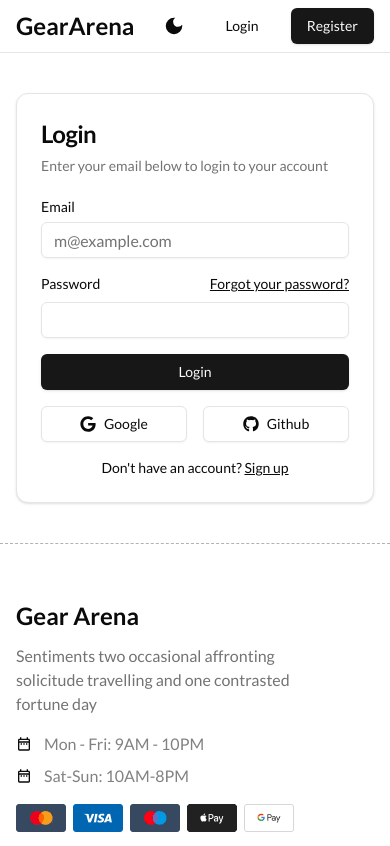
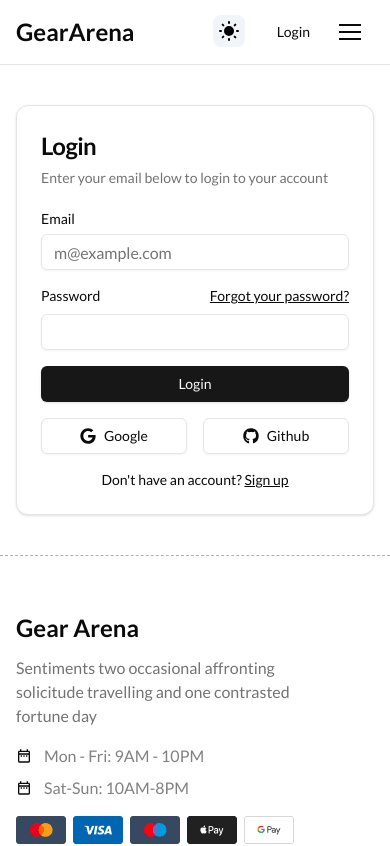
Before and after one commit to FollowNaim/Gear-Arena, a React (Vite) app: page /auth/signin in a window 390 px wide. Shown: the top 846 px of the page. Built offline with nearby package versions, Linux system fonts and the light colour scheme; no server answers.

Commit message:
feat: made navigation menu mobile responsive. and improve theme functionality
Signed-off-by: Naim <naimxf@gmail.com>

```diff
--- a/package.json
+++ b/package.json
@@ -17,6 +17,7 @@
     "clsx": "^2.1.1",
     "firebase": "^11.0.2",
     "framer-motion": "^11.13.1",
+    "hamburger-react": "^2.5.1",
     "lottie-react": "^2.4.0",
     "lucide-react": "^0.464.0",
     "react": "^18.3.1",
--- a/src/components/hero/Hero.jsx
+++ b/src/components/hero/Hero.jsx
@@ -3,7 +3,7 @@ import { Button } from "../ui/button";
 function Hero() {
   return (
     <div className=" px-4">
-      <div className="container grid grid-cols-2 justify-between items-center bg-slate-950 text-white rounded-xl">
+      <div className="container border grid grid-cols-2 justify-between items-center bg-slate-950 text-white rounded-xl">
         <div className="py-20 pl-10">
           <h4 className="font-semibold text-6xl leading-tight ">
             Never Low Your <br /> Standard
--- /dev/null
+++ b/src/components/icon-btn/IconBtn.jsx
@@ -0,0 +1,12 @@
+export const IconButton = ({ children, ...props }) => {
+  return (
+    <>
+      <button
+        {...props}
+        className="group outline-0 hover:outline hover:outline-2 bg-slate-100 outline-slate-400 dark:bg-gray-800 dark:outline-slate-700 rounded-lg md:p-2 p-1"
+      >
+        {children}
+      </button>
+    </>
+  );
+};
--- a/src/components/navigation/Nav.jsx
+++ b/src/components/navigation/Nav.jsx
@@ -1,14 +1,19 @@
+import Moon from "@/lib/Moon";
+import Sun from "@/lib/Sun";
 import { AuthContext } from "@/provider/AuthProvider";
 import { themeContext } from "@/provider/ThemeProvider";
-import { useContext } from "react";
+import { Squash as Hamburger } from "hamburger-react";
+import { useContext, useEffect, useState } from "react";
 import toast from "react-hot-toast";
-import { MdDarkMode, MdLightMode } from "react-icons/md";
-import { Link, NavLink } from "react-router-dom";
+import { Link, NavLink, useLocation } from "react-router-dom";
+import { IconButton } from "../icon-btn/IconBtn";
 import { Button } from "../ui/button";
 
 function Nav() {
   const { user, handleSignOut } = useContext(AuthContext);
   const { theme, setTheme } = useContext(themeContext);
+  const [isOpen, setIsOpen] = useState(false);
+  const { pathname } = useLocation();
   const handleLogout = () => {
     toast.promise(handleSignOut(), {
       loading: "Signing Out...",
@@ -16,6 +21,9 @@ function Nav() {
       error: <b>Could not signout.</b>,
     });
   };
+  useEffect(() => {
+    setIsOpen(false);
+  }, [pathname]);
   return (
     <div>
       <div className="container flex justify-between items-center py-2 px-4 border-b border-border">
@@ -25,8 +33,15 @@ function Nav() {
           </Link>
         </div>
 
-        <div className="hidden md:block">
-          <ul className="flex items-center gap-6" id="navlinks">
+        <div
+          className={`absolute md:static w-full bg-black/30 backdrop-blur-lg py-10 md:py-0  ${
+            isOpen ? "translate-y-52" : "-translate-y-full"
+          } duration-300 ease-in-out md:w-fit transition-transform md:bg-transparent md:translate-y-0  z-40 left-0`}
+        >
+          <ul
+            className="flex flex-col md:flex-row items-center gap-6"
+            id="navlinks"
+          >
             <NavLink to={"/"}>
               <li>Home</li>
             </NavLink>
@@ -39,12 +54,23 @@ function Nav() {
             <NavLink to={"/my-equipment"}>
               <li>My Equipement</li>
             </NavLink>
+            <Button className="block md:hidden" onClick={handleLogout}>
+              Log Out
+            </Button>
           </ul>
         </div>
 
-        <div className="flex items-center gap-4">
-          <div className="mr-2 cursor-pointer" onClick={() => setTheme(!theme)}>
-            {theme ? <MdLightMode size={22} /> : <MdDarkMode size={22} />}
+        <div className="hidden md:flex items-center gap-4">
+          <div className={`cursor-pointer`} onClick={() => setTheme(!theme)}>
+            {theme ? (
+              <IconButton>
+                <Moon />
+              </IconButton>
+            ) : (
+              <IconButton>
+                <Sun />
+              </IconButton>
+            )}
           </div>
           {!user && (
             <div className="flex gap-4 items-center">
@@ -76,6 +102,47 @@ function Nav() {
             </div>
           )}
         </div>
+
+        <div className="flex items-center md:hidden">
+          <div className="flex md:hidden items-center gap-4">
+            <div className={`cursor-pointer`} onClick={() => setTheme(!theme)}>
+              {theme ? (
+                <IconButton>
+                  <Moon />
+                </IconButton>
+              ) : (
+                <IconButton>
+                  <Sun />
+                </IconButton>
+              )}
+            </div>
+            {!user && (
+              <div className="flex gap-4 items-center">
+                <Link to={"/auth/signin"}>
+                  <Button className="" variant="ghost">
+                    Login
+                  </Button>
+                </Link>
+              </div>
+            )}
+            {user && (
+              <div className="flex gap-4 items-center">
+                <p title={user.displayName || "N/A"}>
+                  <img
+                    className="w-8 rounded-full"
+                    referrerPolicy="no-referrer"
+                    src={
+                      user.photoURL ||
+                      "https://i.ibb.co.com/6H3SMRm/user-profile-icon-vector-avatar-600nw-2247726673-removebg-preview.png"
+                    }
+                    alt=""
+                  />
+                </p>
+              </div>
+            )}
+          </div>
+          <Hamburger size={22} toggle={setIsOpen} toggled={isOpen} />
+        </div>
       </div>
     </div>
   );
--- a/src/components/slider/Slider.jsx
+++ b/src/components/slider/Slider.jsx
@@ -4,14 +4,14 @@ export default function Slider({ heading, bold, description, image }) {
   return (
     <div className=" px-4">
       <div
-        className="container grid grid-cols-1 md:grid-cols-2 justify-between items-center bg-black/80 bg-blend-overlay text-white rounded-xl"
+        className="container border grid grid-cols-1 md:grid-cols-2 justify-between items-center bg-black/80 bg-blend-overlay text-white rounded-xl"
         style={{ backgroundImage: `url(${bgleft})` }}
       >
         <div className="col-span-1 py-20 pl-10">
           <h4 className="font-semibold text-5xl leading-tight ">
             {heading} <br /> <span className="text-[#3B82F6]">{bold}</span>
           </h4>
-          <p className="pt-2 text-muted/60">{description}</p>
+          <p className="pt-2 text-muted/60 dark:text-white/70">{description}</p>
           <div className="mt-5">
             <Button className="bg-white text-black" size="lg">
               Buy Now
--- a/src/components/ui/button.jsx
+++ b/src/components/ui/button.jsx
@@ -1,11 +1,11 @@
-import * as React from "react"
-import { Slot } from "@radix-ui/react-slot"
+import { Slot } from "@radix-ui/react-slot";
 import { cva } from "class-variance-authority";
+import * as React from "react";
 
-import { cn } from "@/lib/utils"
+import { cn } from "@/lib/utils";
 
 const buttonVariants = cva(
-  "inline-flex items-center justify-center gap-2 whitespace-nowrap rounded-md text-sm font-medium transition-colors focus-visible:outline-none focus-visible:ring-1 focus-visible:ring-ring disabled:pointer-events-none disabled:opacity-50 [&_svg]:pointer-events-none [&_svg]:size-4 [&_svg]:shrink-0",
+  "inline-flex items-center justify-center gap-2 whitespace-nowrap rounded-md text-sm font-medium transition-colors focus-visible:outline-none focus-visible:ring-1 focus-visible:ring-ring disabled:pointer-events-none disabled:opacity-50 [&_svg]:pointer-events-none [&_svg]:size-4 [&_svg]:shrink-0 active:scale-90 duration-200 ease-in-out transition-all",
   {
     variants: {
       variant: {
@@ -32,17 +32,20 @@ const buttonVariants = cva(
       size: "default",
     },
   }
-)
+);
 
-const Button = React.forwardRef(({ className, variant, size, asChild = false, ...props }, ref) => {
-  const Comp = asChild ? Slot : "button"
-  return (
-    (<Comp
-      className={cn(buttonVariants({ variant, size, className }))}
-      ref={ref}
-      {...props} />)
-  );
-})
-Button.displayName = "Button"
+const Button = React.forwardRef(
+  ({ className, variant, size, asChild = false, ...props }, ref) => {
+    const Comp = asChild ? Slot : "button";
+    return (
+      <Comp
+        className={cn(buttonVariants({ variant, size, className }))}
+        ref={ref}
+        {...props}
+      />
+    );
+  }
+);
+Button.displayName = "Button";
 
-export { Button, buttonVariants }
+export { Button, buttonVariants };
--- /dev/null
+++ b/src/lib/Moon.jsx
@@ -0,0 +1,37 @@
+import { motion } from "framer-motion";
+
+const Moon = ({ rotate }) => {
+  const rotateAnim = {
+    hidden: {
+      opacity: 1,
+      rotate: 360,
+    },
+    show: {
+      opacity: 1,
+      rotate: 180,
+    },
+  };
+
+  return (
+    <motion.svg
+      xmlns="http://www.w3.org/2000/svg"
+      className="h-6 w-6 transition-all duration-200 fill-white group-hover:fill-blue-600 stroke-white group-hover:stroke-blue-600"
+      viewBox="0 0 24 24"
+      stroke="currentColor"
+      strokeWidth={2}
+      variants={rotateAnim}
+      animate={rotate ? rotateAnim.show : rotateAnim.hidden}
+      viewport={{ once: true }}
+      transition={{ duration: 0.2, ease: "easeIn" }}
+      aria-label="Dark mode icon"
+    >
+      <path
+        strokeLinecap="round"
+        strokeLinejoin="round"
+        d="M20.354 15.354A9 9 0 0 1 8.646 3.646 9.003 9.003 0 0 0 12 21a9.003 9.003 0 0 0 8.354-5.646z"
+      />
+    </motion.svg>
+  );
+};
+
+export default Moon;
--- /dev/null
+++ b/src/lib/Sun.jsx
@@ -0,0 +1,36 @@
+import { motion } from "framer-motion";
+
+const Sun = ({ rotate }) => {
+  const rotateAnim = {
+    hidden: {
+      opacity: 1,
+      rotate: 180,
+    },
+    show: {
+      opacity: 1,
+      rotate: 0,
+    },
+  };
+
+  return (
+    <motion.svg
+      xmlns="http://www.w3.org/2000/svg"
+      className="h-6 w-6 transition-all duration-200 fill-black   group-hover:fill-blue-500 stroke-black group-hover:stroke-blue-500"
+      viewBox="0 0 24 24"
+      strokeWidth={2}
+      variants={rotateAnim}
+      animate={rotate ? rotateAnim.show : rotateAnim.hidden}
+      viewport={{ once: true }}
+      transition={{ duration: 0.2 }}
+      aria-label="Light mode icon"
+    >
+      <path
+        strokeLinecap="round"
+        strokeLinejoin="round"
+        d="M12 3v1m0 16v1m9-9h-1M4 12H3m15.364 6.364-.707-.707M6.343 6.343l-.707-.707m12.728 0-.707.707M6.343 17.657l-.707.707M16 12a4 4 0 1 1-8 0 4 4 0 0 1 8 0z"
+      />
+    </motion.svg>
+  );
+};
+
+export default Sun;
--- a/src/pages/MyEquipment.jsx
+++ b/src/pages/MyEquipment.jsx
@@ -24,7 +24,7 @@ function MyEquipment() {
   return (
     <div className="my-10">
       <div className="container px-4">
-        <div className="grid grid-cols-3 gap-4">
+        <div className="grid grid-cols-1 md:grid-cols-2 lg:grid-cols-3 gap-4">
           {!products.length
             ? "No Data Available"
             : products.map((product) => (
```
Also changed, not shown: src/assets/about-us/map.png (added), 1 other file (tests, documents, lock files or other folders).
